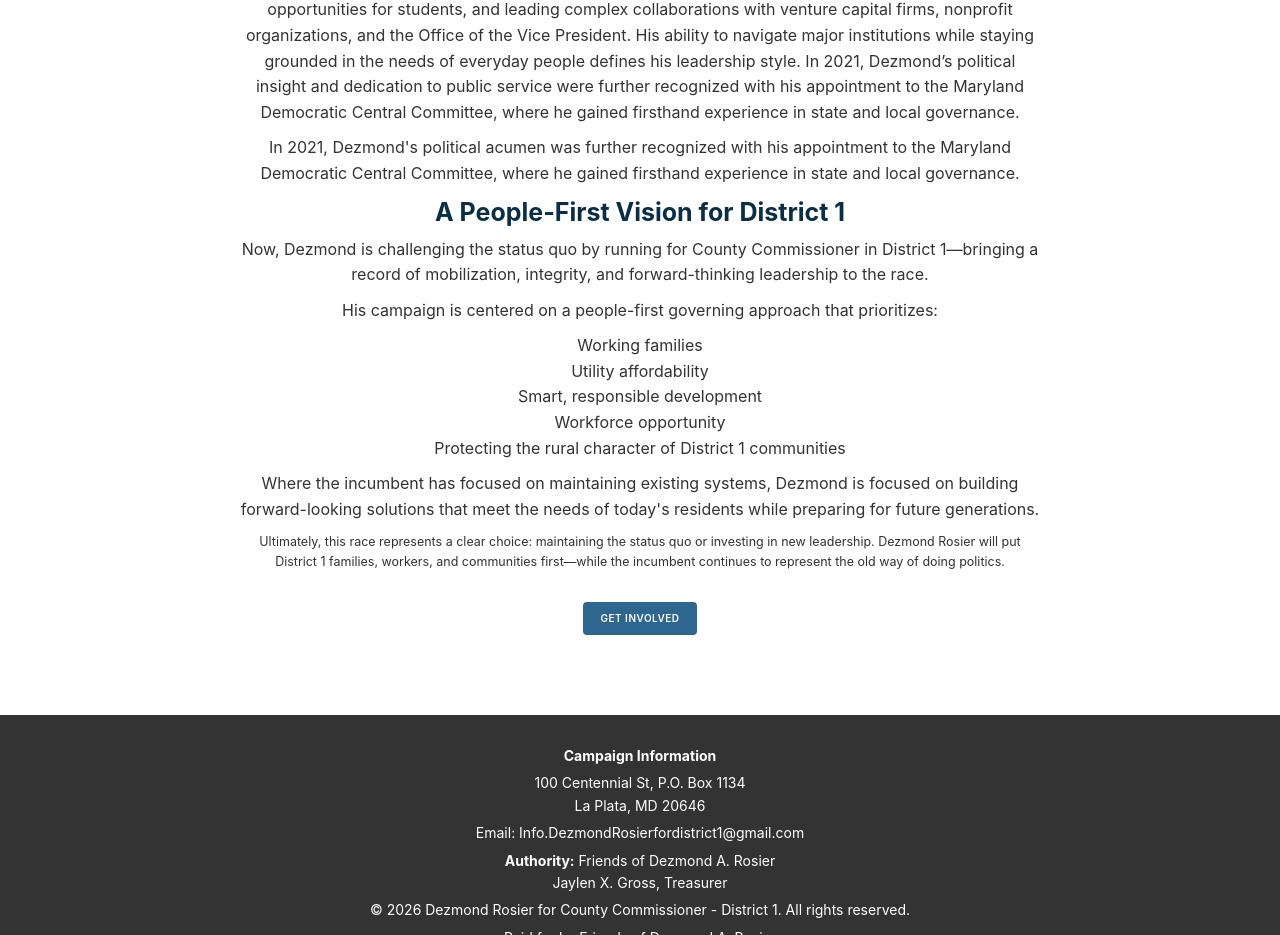
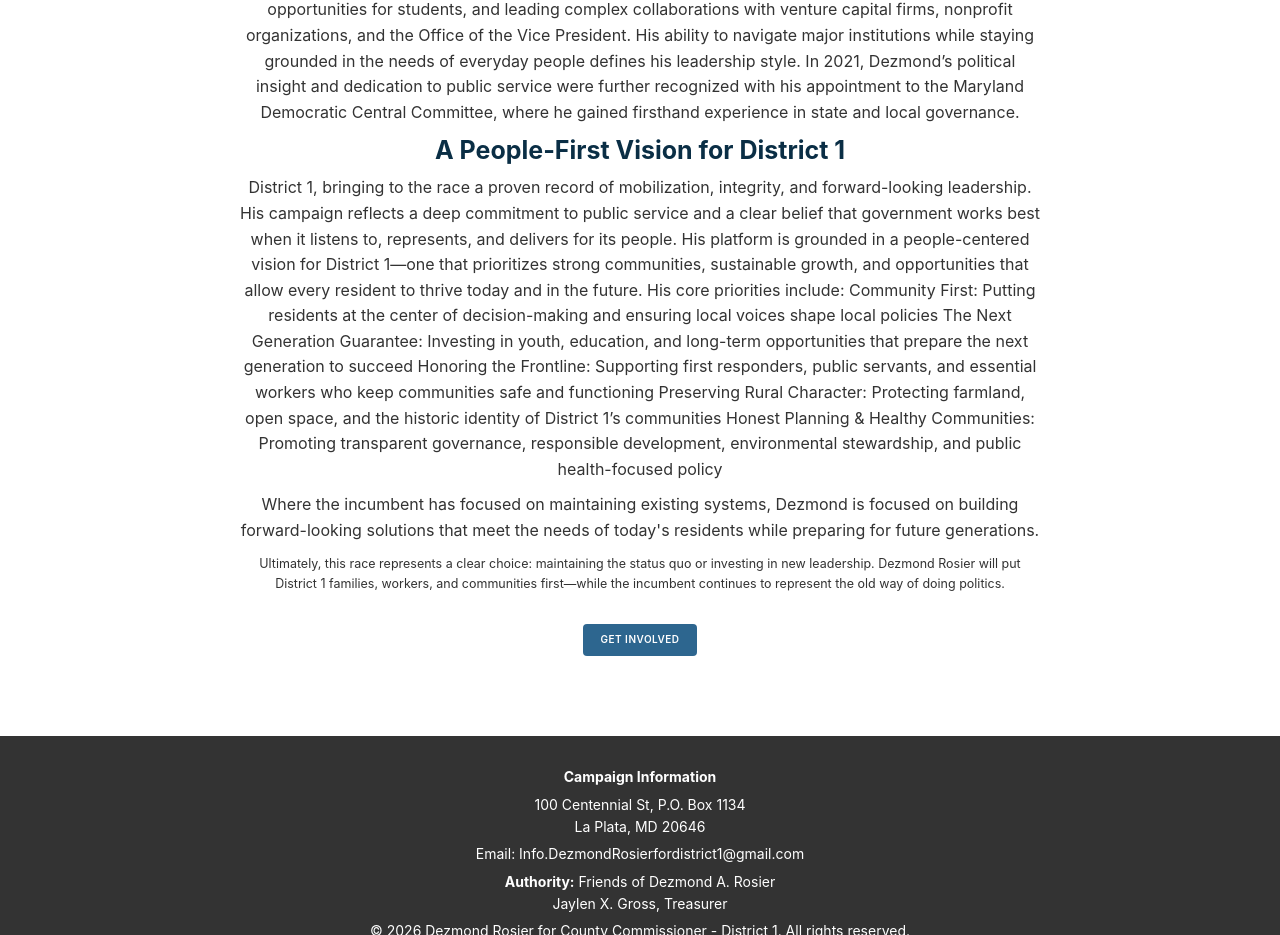
Before and after one commit to DezCode1224/Campaign, a website built with Parcel: page src/about.html in a window 1280 px wide. Shown: the part 1630-2565 px from the top of the page. Built offline with nearby package versions, Linux system fonts and the light colour scheme.

Commit message:
People first change.1.1

```diff
--- a/src/about.html
+++ b/src/about.html
@@ -132,17 +132,18 @@
           At Howard University, Dezmond continued his commitment to service as Student Body President, overseeing budgets, expanding opportunities for students, and leading complex collaborations with venture capital firms, nonprofit organizations, and the Office of the Vice President. His ability to navigate major institutions while staying grounded in the needs of everyday people defines his leadership style.
           In 2021, Dezmond’s political insight and dedication to public service were further recognized with his appointment to the Maryland Democratic Central Committee, where he gained firsthand experience in state and local governance.
           </p>
-        <p>In 2021, Dezmond's political acumen was further recognized with his appointment to the Maryland Democratic Central Committee, where he gained firsthand experience in state and local governance.</p>
 
         <h2>A People-First Vision for District 1</h2>
-        <p>Now, Dezmond is challenging the status quo by running for County Commissioner in District 1—bringing a record of mobilization, integrity, and forward-thinking leadership to the race.</p>
-        <p>His campaign is centered on a people-first governing approach that prioritizes:</p>
-        <ul>
-          <li>Working families</li>
-          <li>Utility affordability</li>
-          <li>Smart, responsible development</li>
-          <li>Workforce opportunity</li>
-          <li>Protecting the rural character of District 1 communities</li>
+        <p>District 1, bringing to the race a proven record of mobilization, integrity, and forward-looking leadership. His campaign reflects a deep commitment to public service and a clear belief that government works best when it listens to, represents, and delivers for its people.
+His platform is grounded in a people-centered vision for District 1—one that prioritizes strong communities, sustainable growth, and opportunities that allow every resident to thrive today and in the future.
+His core priorities include:
+Community First: Putting residents at the center of decision-making and ensuring local voices shape local policies
+The Next Generation Guarantee: Investing in youth, education, and long-term opportunities that prepare the next generation to succeed
+Honoring the Frontline: Supporting first responders, public servants, and essential workers who keep communities safe and functioning
+Preserving Rural Character: Protecting farmland, open space, and the historic identity of District 1’s communities
+Honest Planning & Healthy Communities: Promoting transparent governance, responsible development, environmental stewardship, and public health-focused policy
+
+</p>
         </ul>
         <p>Where the incumbent has focused on maintaining existing systems, Dezmond is focused on building forward-looking solutions that meet the needs of today's residents while preparing for future generations.</p>
         <p class="lead"><strong>Ultimately, this race represents a clear choice: maintaining the status quo or investing in new leadership. Dezmond Rosier will put District 1 families, workers, and communities first—while the incumbent continues to represent the old way of doing politics.</strong></p>
```
